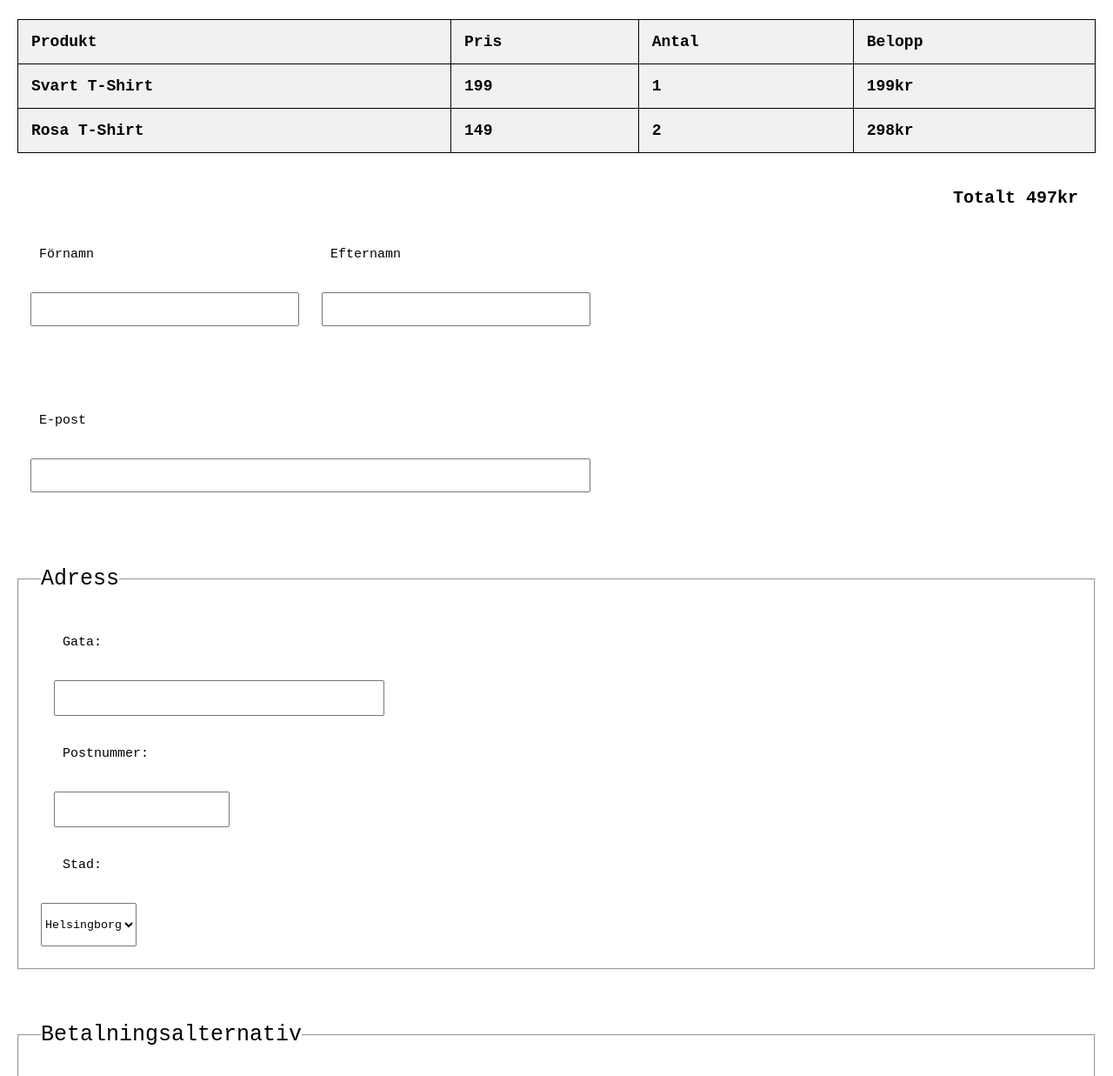
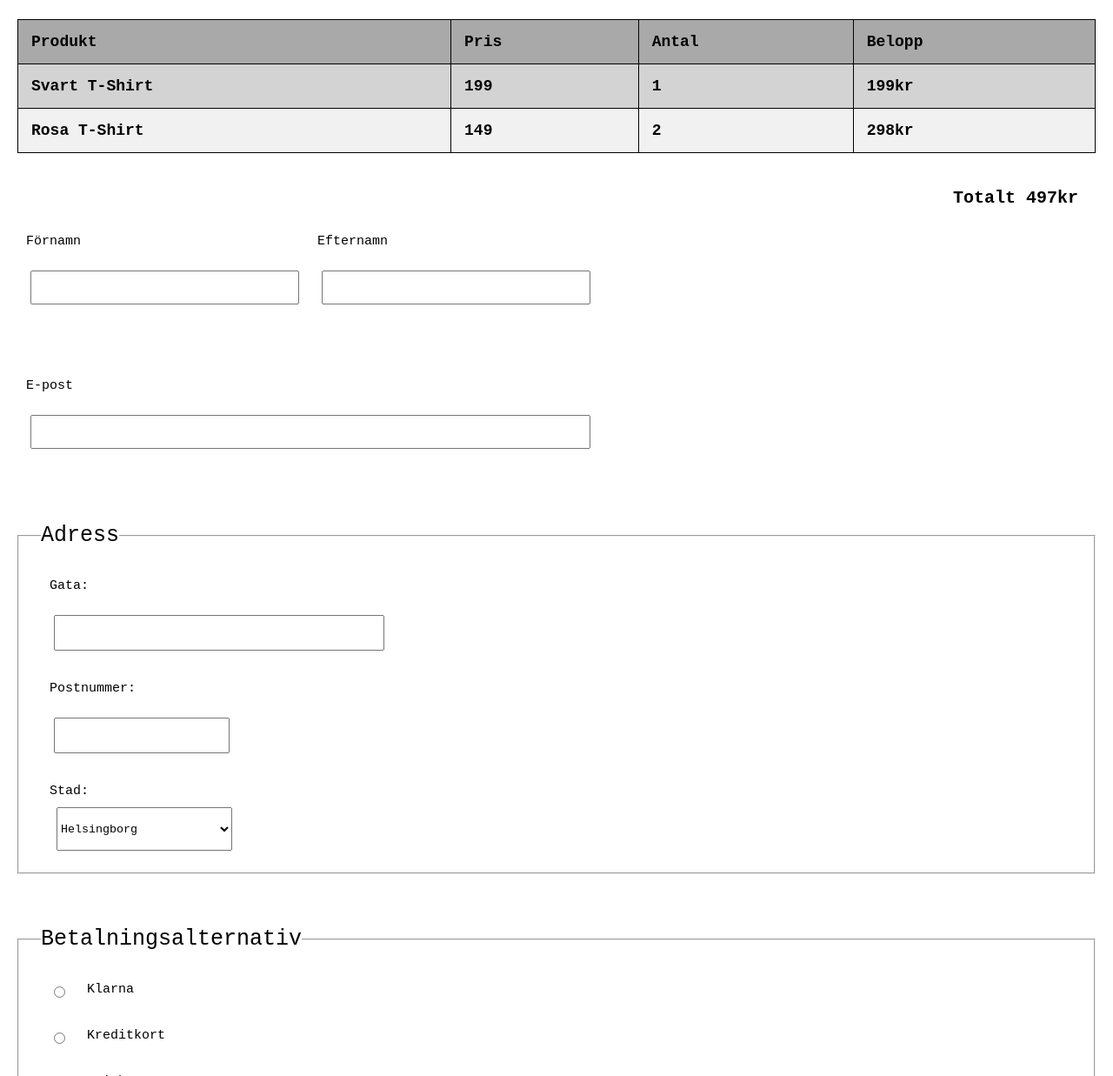
Before and after one commit to TKprinz/Freaky-Fashion, a plain HTML site: page checkout.html in a window 1280 px wide. Shown: the part 63-1300 px from the top of the page at 87% size. Drawn offline with Linux system fonts and the light colour scheme.

Commit message:
Finish with checkout site

```diff
--- a/checkout.html
+++ b/checkout.html
@@ -7,13 +7,13 @@
   </head>
   <body>
     <table>
-      <tr>
+      <tr class="rad1">
         <th>Produkt</th>
         <th>Pris</th>
         <th>Antal</th>
         <th>Belopp</th>
       </tr>
-      <tr>
+      <tr class="rad2">
         <th>Svart T-Shirt</th>
         <th>199</th>
         <th>1</th>
@@ -47,7 +47,7 @@
         <label for="gata">Gata:</label>
         <input type="text" id="gata" name="gata" />
         <label for="postnummer">Postnummer:</label>
-        <input type="number" id="postnummer" name="postnummer" />
+        <input type="text" id="postnummer" name="postnummer" />
 
         <label for="stad">Stad:</label>
         <select name="stad" id="stad">
@@ -68,5 +68,6 @@
       </fieldset>
       <button class="submit" x>KÖP NU</button>
     </form>
+    <h3>&copy;Copyright Freaky Fashion</h3>
   </body>
 </html>
--- a/css/checkout.css
+++ b/css/checkout.css
@@ -38,6 +38,14 @@ table {
   margin-bottom: 20px;
   background-color: #f1f1f1;
   font-size: 18px;
+}
+
+.rad1 {
+  background-color: darkgray;
+}
+
+.rad2 {
+  background-color: lightgray;
 }
 
 input,
@@ -83,8 +91,10 @@ fieldset {
 
 #stad {
   height: 50px;
-  text-align: end;
+  text-align: start;
   display: inline-block;
+  width: 17%;
+  margin-left: 18px;
 }
 
 legend {
@@ -96,6 +106,10 @@ form :nth-child(3) {
   grid-template-columns: 1fr 50fr;
 }
 
+label {
+  margin: 0;
+}
+
 button {
   display: block;
   border: 1px solid black;
@@ -105,3 +119,8 @@ button {
   margin: 25px auto;
   color: black;
 }
+
+h3 {
+  text-align: center;
+  margin-top: 5%;
+}
```
